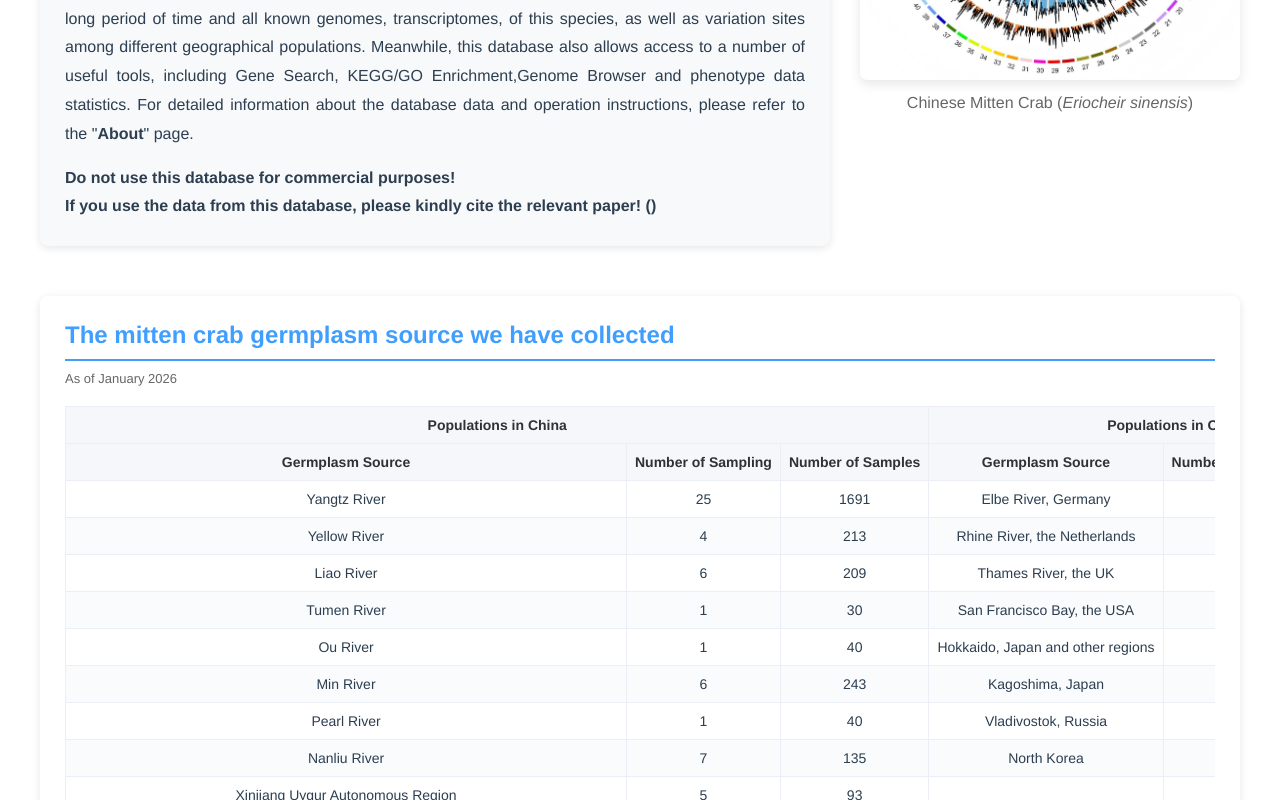
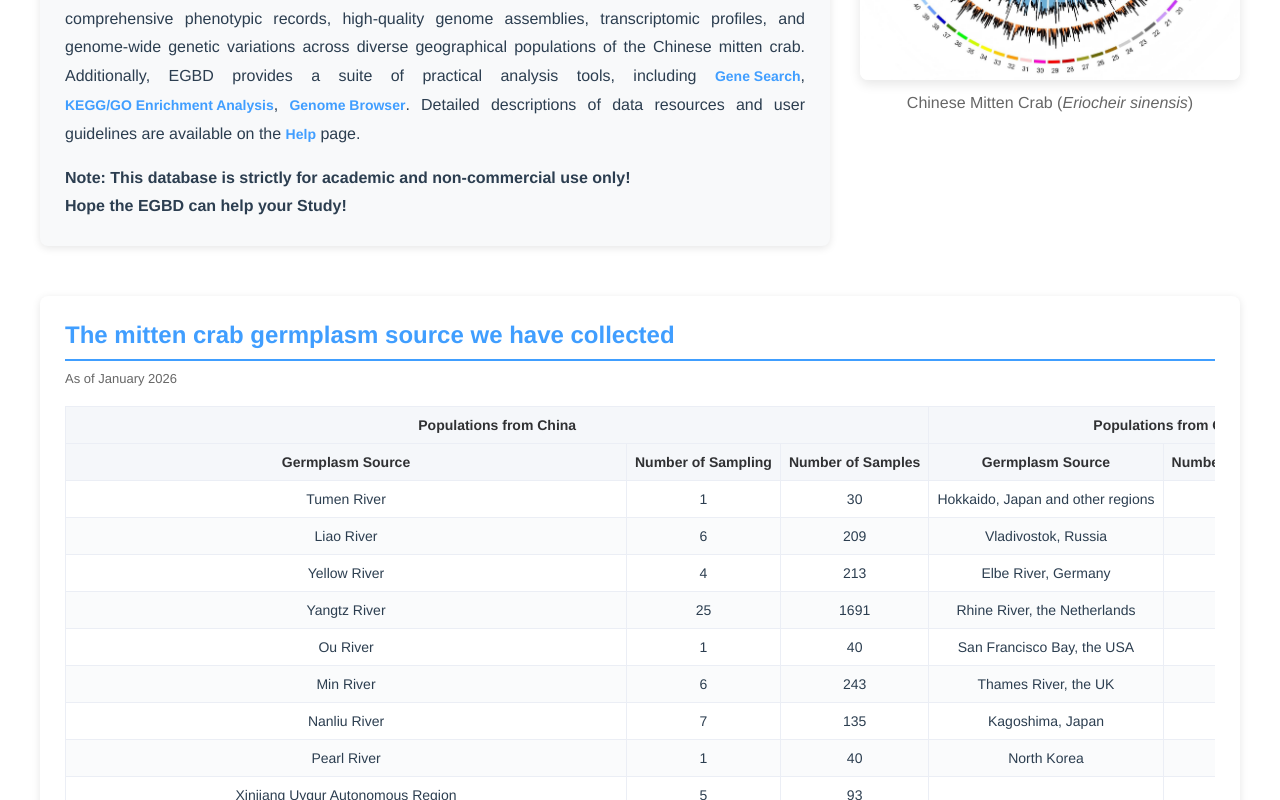
Before and after one commit to Wilameslex/demo, a Vue app in the folder crab-frontend-v3/: page /front/index in a window 1280 px wide. Shown: the part 360-1160 px from the top of the page. Built offline with nearby package versions, Linux system fonts and the light colour scheme.

Commit message:
Modify the instruction

```diff
--- a/crab-frontend-v3/src/views/layout/FrontLayout.vue
+++ b/crab-frontend-v3/src/views/layout/FrontLayout.vue
@@ -161,13 +161,20 @@
             <div class="intro-section">
               <h1 style="color: #409EFF; margin-bottom: 20px;">Welcome to EGBD</h1>
               <p style="line-height: 1.8; text-align: justify;">
-                The Chinese mitten crab (<i>Eriocheir sinensis</i>) is a species under the genus <i>Eriocheir</i> of the family Varunidae, order Decapoda, class Malacostraca. As a characteristic aquacultural crustacean in China, it possesses extremely high economic value and industrial potential. In 2022, our laboratory updated the reference genome of this species (PRJNA737102) on NCBI. To provide an initial platform for genetic research and breeding of this important aquaculture species, we hereby release an initial omics information retrieval and analysis platform for the Chinese mitten crab based on omics research data accumulated in recent years. All these data include A large amount of phenotypic data collected over a long period of time and all known genomes, transcriptomes, of this species, as well as variation sites among different geographical populations. Meanwhile, this database also allows access to a number of useful tools, including Gene Search, KEGG/GO Enrichment,Genome Browser and phenotype data statistics. For detailed information about the database data and operation instructions, please refer to the "<strong>About</strong>" page.
+                The Chinese mitten crab (<i>Eriocheir sinensis</i>) belongs to the genus <i>Eriocheir</i>, family Varunidae, order Decapoda, class Malacostraca. As a representative and economically important aquaculture crustacean in China, it holds substantial commercial value and broad industrial prospects. In 2022, our group updated the high-quality reference genome of <i>E. sinensis</i> (BioProject:
+                <el-link type="primary" href="https://www.ncbi.nlm.nih.gov/bioproject/PRJNA737102/" target="_blank" underline="hover">group
+                  PRJNA737102
+                </el-link>) and deposited it in the NCBI database. To support genetic research and molecular breeding of this vital aquaculture species, we constructed the Eriocheir sinensis Genome Breeding Database (EGBD), an integrated omics platform based on long-term accumulated multi-omics datasets. This database integrates comprehensive phenotypic records, high-quality genome assemblies, transcriptomic profiles, and genome-wide genetic variations across diverse geographical populations of the Chinese mitten crab. Additionally, EGBD provides a suite of practical analysis tools, including
+                <el-link type="primary" @click="goToGeneSearch" underline="hover"><strong>Gene Search</strong></el-link>,
+                <el-link type="primary" @click="goToEnrichment" underline="hover"><strong>KEGG/GO Enrichment Analysis</strong></el-link>,
+                <el-link type="primary" href="/front/tools/genome-browser" underline="hover"><strong>Genome Browser</strong></el-link>. Detailed descriptions of data resources and user guidelines are available on the
+                <el-link type="primary" @click="$router.push('/front/about/help')" underline="hover"><strong>Help</strong></el-link> page.
               </p>
               <p style="line-height: 1.8; margin-top: 15px;">
-                <strong>Do not use this database for commercial purposes!</strong>
+              <strong>Note: This database is strictly for academic and non-commercial use only!</strong>
               </p>
               <p style="line-height: 1.8;">
-                <strong>If you use the data from this database, please kindly cite the relevant paper! ()</strong>
+              <strong>Hope the EGBD can help your Study!</strong>
               </p>
             </div>
           </el-col>
@@ -201,8 +208,8 @@
         <table class="germplasm-table">
           <thead>
             <tr>
-              <th colspan="3">Populations in China</th>
-              <th colspan="3">Populations in Other Areas</th>
+              <th colspan="3">Populations from China</th>
+              <th colspan="3">Populations from Other Region</th>
             </tr>
             <tr>
               <th>Germplasm Source</th>
@@ -215,49 +222,57 @@
           </thead>
           <tbody>
             <tr>
-              <td>Yangtz River</td>
-              <td>25</td>
-              <td>1691</td>
+              <td>Tumen River</td>
+              <td>1</td>
+              <td>30</td>
+              <td>Hokkaido, Japan and other regions</td>
+              <td>8</td>
+              <td>98</td>
+            </tr>
+            <tr>
+              <td>Liao River</td>
+              <td>6</td>
+              <td>209</td>
+              <td>Vladivostok, Russia</td>
+              <td>4</td>
+              <td>82</td>
+            </tr>
+            <tr>
+              <td>Yellow River</td>
+              <td>4</td>
+              <td>213</td>
               <td>Elbe River, Germany</td>
               <td>1</td>
               <td>51</td>
             </tr>
             <tr>
-              <td>Yellow River</td>
-              <td>4</td>
-              <td>213</td>
+              <td>Yangtz River</td>
+              <td>25</td>
+              <td>1691</td>
               <td>Rhine River, the Netherlands</td>
               <td>1</td>
               <td>40</td>
             </tr>
             <tr>
-              <td>Liao River</td>
+              <td>Ou River</td>
+              <td>1</td>
+              <td>40</td>
+              <td>San Francisco Bay, the USA</td>
+              <td>1</td>
+              <td>30</td>
+            </tr>
+            <tr>
+              <td>Min River</td>
               <td>6</td>
-              <td>209</td>
+              <td>243</td>
               <td>Thames River, the UK</td>
               <td>1</td>
               <td>29</td>
             </tr>
             <tr>
-              <td>Tumen River</td>
-              <td>1</td>
-              <td>30</td>
-              <td>San Francisco Bay, the USA</td>
-              <td>1</td>
-              <td>30</td>
-            </tr>
-            <tr>
-              <td>Ou River</td>
-              <td>1</td>
-              <td>40</td>
-              <td>Hokkaido, Japan and other regions</td>
-              <td>8</td>
-              <td>98</td>
-            </tr>
-            <tr>
-              <td>Min River</td>
-              <td>6</td>
-              <td>243</td>
+              <td>Nanliu River</td>
+              <td>7</td>
+              <td>135</td>
               <td>Kagoshima, Japan</td>
               <td>1</td>
               <td>21</td>
@@ -266,14 +281,6 @@
               <td>Pearl River</td>
               <td>1</td>
               <td>40</td>
-              <td>Vladivostok, Russia</td>
-              <td>4</td>
-              <td>82</td>
-            </tr>
-            <tr>
-              <td>Nanliu River</td>
-              <td>7</td>
-              <td>135</td>
               <td>North Korea</td>
               <td>1</td>
               <td>4</td>
```
